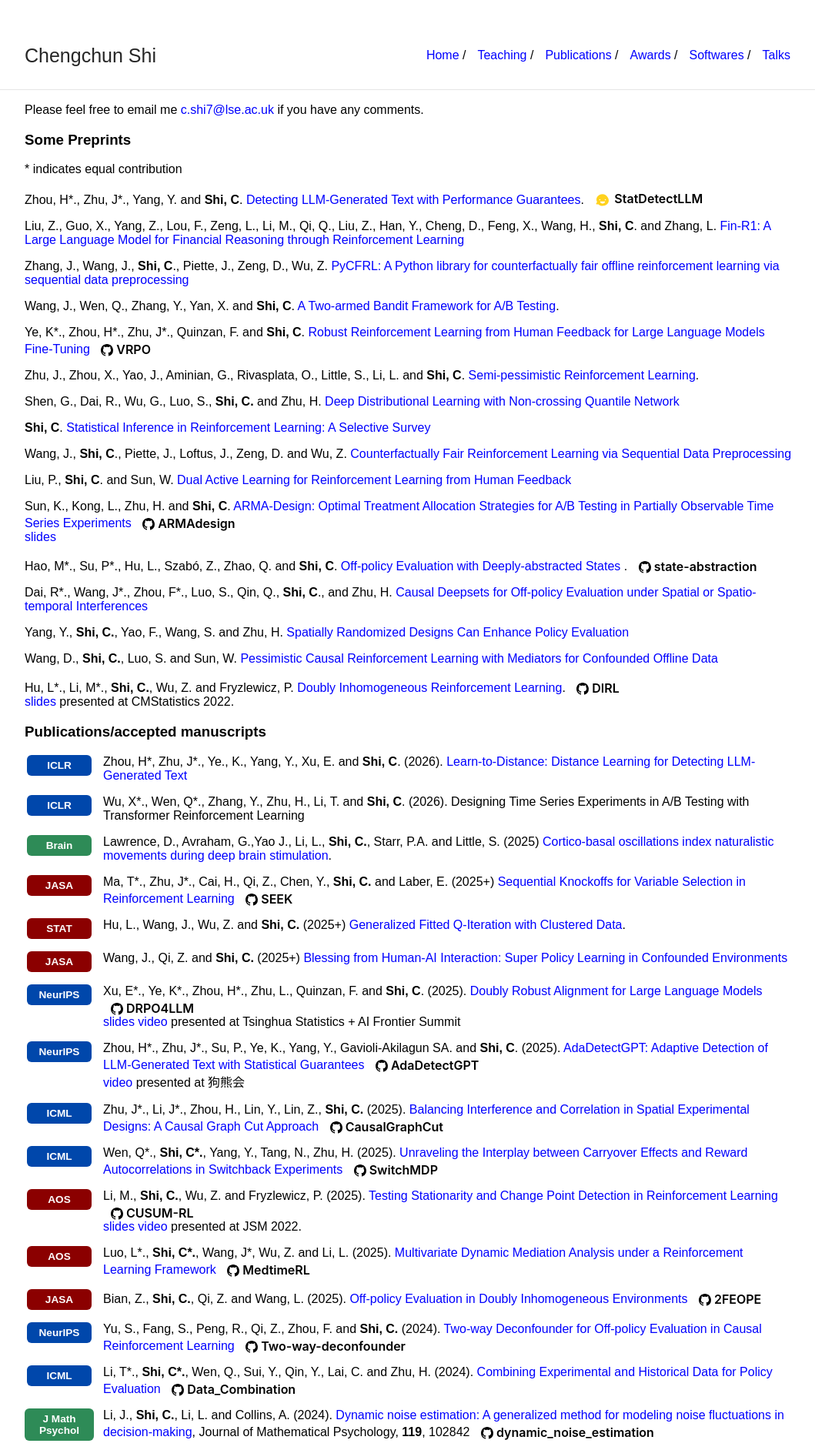
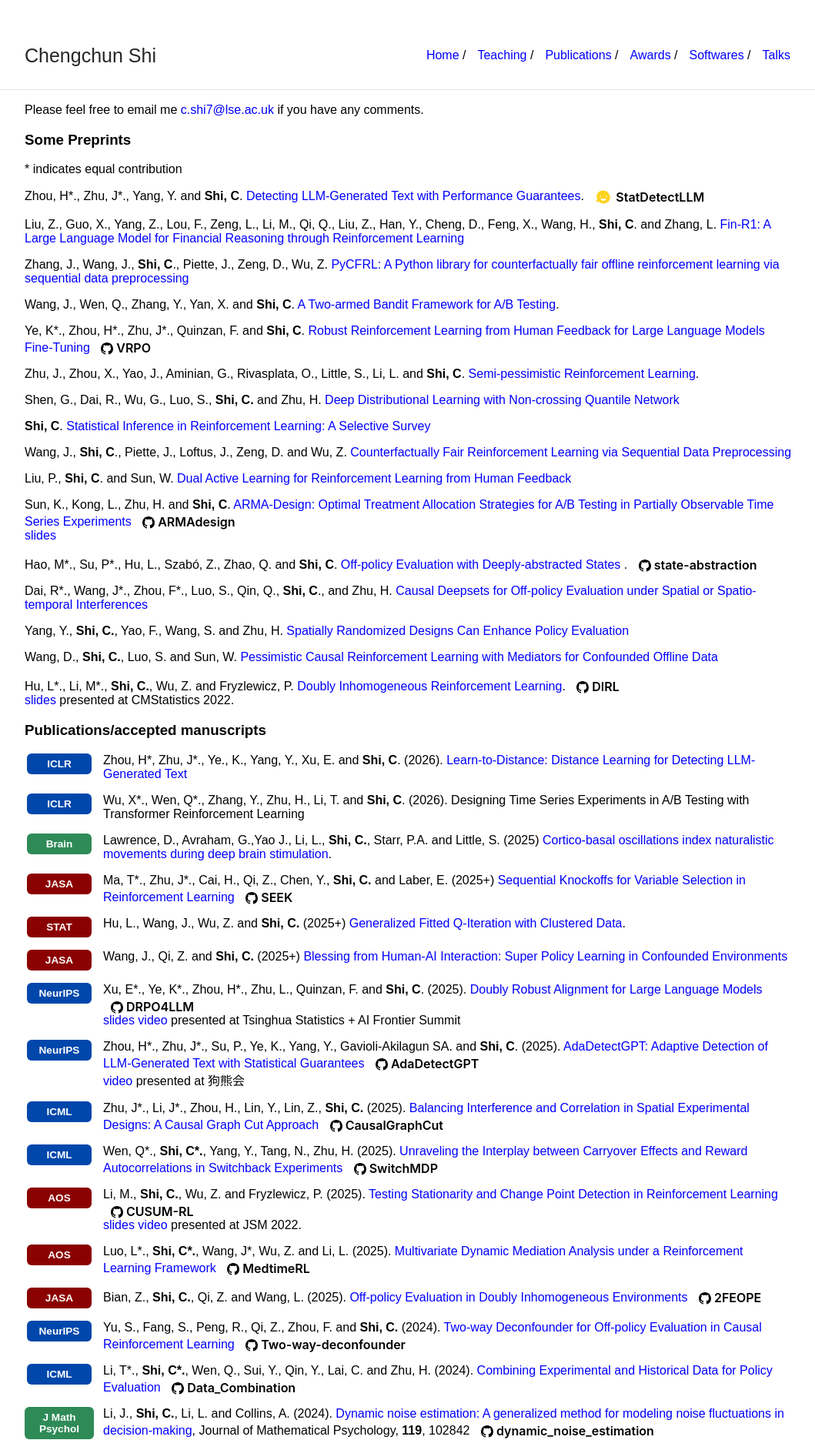
Before and after one commit to callmespring/callmespring.github.io, a Jekyll site: the page built from publication.md, in a window 1280 px wide. Shown: the top 1884 px of the page at 77% size, without its empty margins (108-1167 px from the left). Built offline with Jekyll 4.4.1, drawn with Linux system fonts in a browser that asks for light colours.

Commit message:
Update publications.css

```diff
--- a/css/publications.css
+++ b/css/publications.css
@@ -44,13 +44,13 @@
     display: inline-block;
 }
 
-/* Hugging Face Link Container */
+/* Hugging Face Link Styles */
 .hf-module-link {
     text-decoration: none !important;
     display: inline-flex !important;
     align-items: center !important;
     margin-left: 10px !important;
-    transform: translateY(2px);
+    vertical-align: middle;
 }
 
 .hf-module-badge {
@@ -59,15 +59,13 @@
     font-weight: 600 !important;
     font-family: -apple-system, system-ui, sans-serif !important;
     text-transform: none !important;
-    position: relative;
-    top: 1px;
 }
 
 .hf-icon {
-    width: 20px !important; /* Slightly wider for the brand logo */
-    height: 20px !important;
+    width: 22px !important; /* Authentic size */
+    height: 22px !important;
     margin-right: 5px !important;
+    /* This is the official Hugging Face Yellow */
     fill: #FFD21E !important;
     display: inline-block;
-    transform: translateY(3px); /* Adjusted for the new SVG baseline */
 }
```
